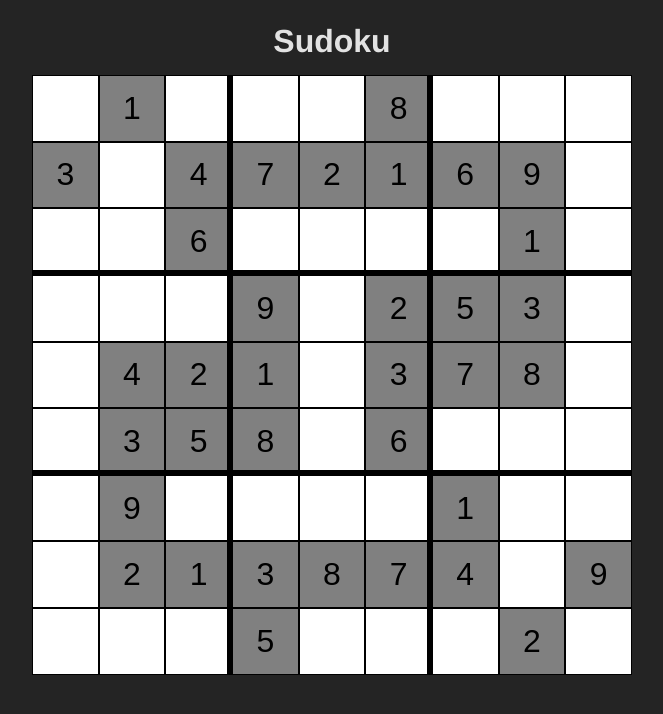
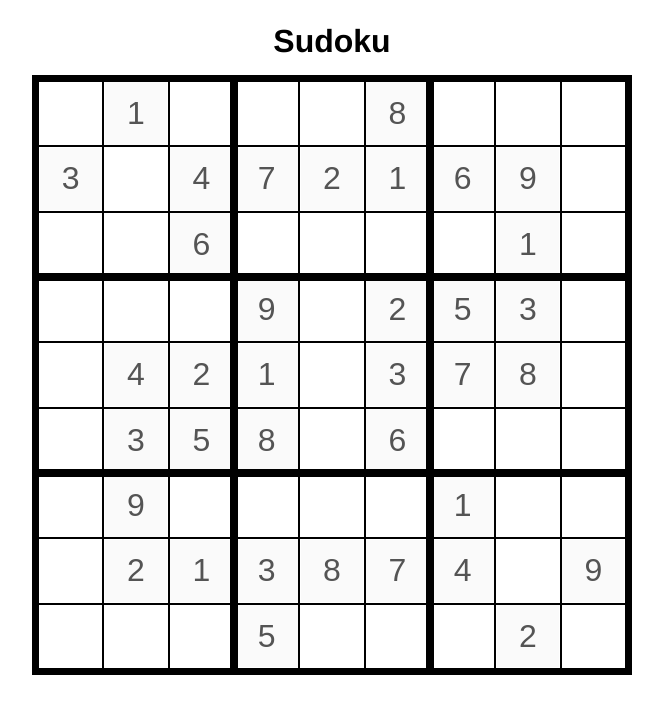
Before and after one commit to jkeussen/sudoku, a React (Vite) app: page / in a window 1280 px wide. Shown: the top 714 px of the page, without its empty margins (308-971 px from the left). Built offline with nearby package versions, Linux system fonts and the light colour scheme.

Commit message:
Better data structuring, styling tweaks

```diff
--- a/src/App.module.css
+++ b/src/App.module.css
@@ -9,57 +9,47 @@
   max-width: 600px;
   margin: 0 auto;
   position: relative;
+  border: 6px solid black;
 }
 .divider {
   position: absolute;
   width: 33.333%;
   height: 33.333%;
   pointer-events: none;
-  --section-border: 5px solid black;
+  outline: 4px solid black;
+  z-index: 5;
 }
 .section_1 {
   top: 0;
   left: 0;
-  border-bottom: var(--section-border);
-  border-right: var(--section-border);
 }
 .section_2 {
   top: 0;
   left: 33.333%;
-  border-bottom: var(--section-border);
-  border-right: var(--section-border);
 }
 .section_3 {
   top: 0;
   left: 66.666%;
-  border-bottom: var(--section-border);
 }
 .section_4 {
   top: 33.33%;
   left: 0;
-  border-bottom: var(--section-border);
-  border-right: var(--section-border);
 }
 .section_5 {
   top: 33.33%;
   left: 33.333%;
-  border-bottom: var(--section-border);
-  border-right: var(--section-border);
 }
 .section_6 {
   top: 33.33%;
   left: 66.666%;
-  border-bottom: var(--section-border);
 }
 .section_7 {
   bottom: 0;
   left: 0;
-  border-right: var(--section-border);
 }
 .section_8 {
   bottom: 0;
   left: 33.333%;
-  border-right: var(--section-border);
 }
 .section_9 {
   bottom: 0;
--- a/src/App.tsx
+++ b/src/App.tsx
@@ -6,9 +6,9 @@ import classes from './App.module.css'
 
 function App() {
 
-  const testData = ".1...8...3.472169...6....1....9.253..421.378..358.6....9....1...213874.9...5...2.";
+  const rawPuzzle = ".1...8...3.472169...6....1....9.253..421.378..358.6....9....1...213874.9...5...2."
 
-  const buildGrid = (str: string) => {
+  const buildGrid = (str: string): string[][] => {
     let arr = [];
     for(var i=0; i<9; i++) {
       arr.push([...str.split('').splice(i*9,9)])
@@ -16,14 +16,27 @@ function App() {
     return arr;
   }
 
-  const [grid, setGrid] = useState(buildGrid(testData))
-  console.log(grid)
+  const [userPuzzle, setUserPuzzle] = useState<string[][]>(buildGrid(rawPuzzle))
+  const updateUserPuzzle = (val: string, row: number, col: number): void => {
+    let newUserPuzzle = [...userPuzzle]
+    newUserPuzzle[row][col] = val
+    setUserPuzzle(newUserPuzzle)
+  }
+
+  const [grid, setGrid] = useState<string[][]>(buildGrid(rawPuzzle))
+  const [highlightedRow, setHighlightedRow] = useState<number | null>(null)
+  const [highlightedCol, setHighlightedCol] = useState<number | null>(null)
 
   const puzzle = grid.map((row:string[], i:number) => {
     return row.map((col:string, j:number) => {
       return <Tile
-        row={i+1}
-        col={j+1}
+        row={i}
+        col={j}
+        highlighted={i === highlightedRow || j === highlightedCol}
+        setHighlightedRow={setHighlightedRow}
+        setHighlightedCol={setHighlightedCol}
+        setUserPuzzle={updateUserPuzzle}
+        isGiven={grid[i][j] !== '.'}
         value={grid[i][j]}
         key={`gridTile_${i}_${j}`}
       />
--- a/src/components/Tile.module.css
+++ b/src/components/Tile.module.css
@@ -1,10 +1,23 @@
-.setTile,
+.wrapper {
+	display: flex;
+	width: calc(100%/9);
+	aspect-ratio: 1 / 1;
+	border: 1px solid black;
+	padding: 0.5px;
+	overflow: visible;
+	z-index: 1;
+}
+
+.highlighted {
+	background-color: lightblue;
+}
+
+.givenTile,
 .userTile {
-	width: calc(100%/9);
-	border: 1px solid black;
-	aspect-ratio: 1 / 1;
-	margin: 0;
-	padding: 0;
+	max-width: 100%;
+	max-height: 100%;
+	border: none;
+	outline: none;
 	display: flex;
 	justify-content: center;
 	align-items: center;
@@ -13,8 +26,20 @@
 	caret-color: transparent;
 }
 
-.setTile {
+.givenTile {
 	pointer-events: none;
 	user-select: none;
-	background-color: grey;
+	/* background-color: grey; */
 }
+.givenTile:active,
+.givenTile:focus {
+	border: none;
+	outline: none;
+}
+
+.userTile:active,
+.userTile:focus {
+	border: none;
+	background-color: lightskyblue;
+	outline: none;
+}
--- a/src/components/Tile.tsx
+++ b/src/components/Tile.tsx
@@ -1,34 +1,50 @@
-import React, { useState } from 'react'
-import classes from './Tile.module.css'
+import React, { useState } from "react";
+import classes from "./Tile.module.css";
 
-const Tile: React.FC<{row: number, col: number, value: string}> = (props) => {
+const Tile: React.FC<{
+	row: number;
+	col: number;
+	value: string;
+	highlighted: boolean;
+	isGiven: boolean;
+	setHighlightedRow: React.Dispatch<React.SetStateAction<number | null>>;
+	setHighlightedCol: React.Dispatch<React.SetStateAction<number | null>>;
+	setUserPuzzle: (val: string, row: number, col: number) => void;
+}> = (props) => {
 
-	const [userVal, setUserVal] = useState<string>('');
+	const [userVal, setUserVal] = useState<string>("");
 
-	const updateUserValue = (e: React.ChangeEvent<HTMLInputElement>) => {
-		const enteredValue = e.nativeEvent.data
+	const onChangeHandler = (e: React.ChangeEvent<HTMLInputElement>) => {
+		const enteredValue = e.target.value[e.target.value.length - 1];
+		if (enteredValue === undefined) {
+			setUserVal('')
+			props.setUserPuzzle('.', props.row, props.col)
+			return
+		}
 		if (!Number(enteredValue)) return;
-		setUserVal(e.nativeEvent.data.split().pop())
+		setUserVal(enteredValue);
+		props.setUserPuzzle(enteredValue, props.row, props.col)
+	};
+
+	const onFocusHandler = () => {
+		props.setHighlightedCol(props.col)
+		props.setHighlightedRow(props.row)
 	}
 
-	if (props.value === '.') {
-		return(<input
-			className={classes.userTile}
-			id={`${props.row}_${props.col}`}
-			type="text"
-			value={userVal}
-			onChange={updateUserValue}
-		/>)
-	}
-	return(
-		<input
-			className={classes.setTile}
-			id={`${props.row}_${props.col}`}
-			type="text"
-			value={props.value}
-			onChange={() => {}}
-		/>
-	)
-}
+	const css = `${props.isGiven ? classes.givenTile : classes.userTile} ${props.highlighted ? classes.highlighted : ''}`;
 
-export default Tile
+	return (
+		<div className={classes.wrapper} id={`${props.row}_${props.col}`}>
+			<input
+				className={css}
+				type="text"
+				value={props.isGiven ? props.value : userVal}
+				onChange={onChangeHandler}
+				onFocus={onFocusHandler}
+				disabled={props.isGiven}
+			/>
+		</div>
+	);
+};
+
+export default Tile;
--- a/src/index.css
+++ b/src/index.css
@@ -8,8 +8,8 @@
   font-weight: 400;
 
   color-scheme: light dark;
-  color: rgba(255, 255, 255, 0.87);
-  background-color: #242424;
+  /* color: rgba(255, 255, 255, 0.87); */
+  /* background-color: #242424; */
 
   font-synthesis: none;
   text-rendering: optimizeLegibility;
```
